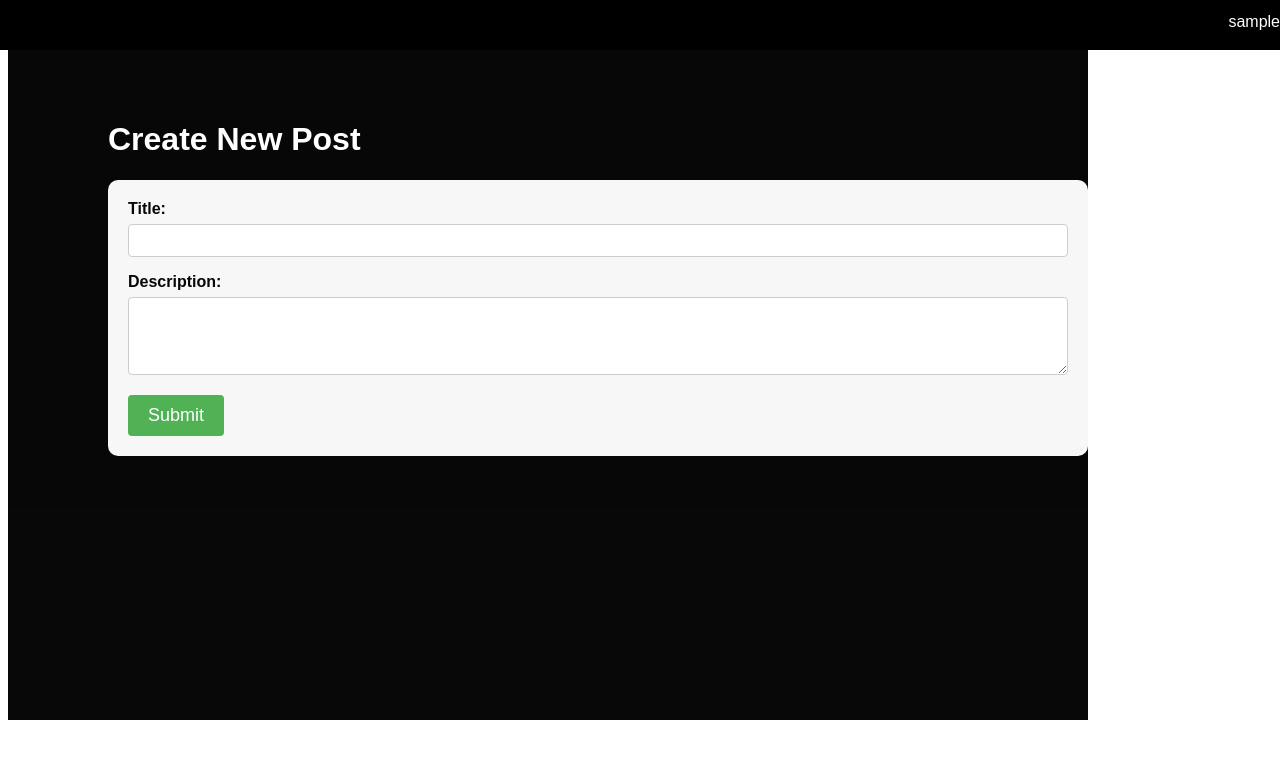
After one commit to xxcel3/blog-post-app, a Flask app: page /frontpage/newPost in a window 1280 px wide. The commit adds this page. Shown: the top 759 px of the page. Run offline with Flask 3, Linux system fonts and the light colour scheme; a database or web service that is not in the repository returns one stand-in record (values such as "Sample title").

Commit message:
added multiple post creation to db via new html and dynamic html post loading on /frontpage

```diff
--- a/app.py
+++ b/app.py
@@ -6,7 +6,7 @@ import uuid
 import json
 import html
 import bcrypt
-import datetime
+from datetime import datetime, timedelta, timezone
 
 
 # =======
@@ -72,7 +72,7 @@ def login():
 
     # Set authentication token as HttpOnly cookie
     response = make_response(jsonify({'message': 'Login successful'}))
-    response.set_cookie('auth_token', token, httponly=True, expires=datetime.datetime.now() + datetime.timedelta(hours=1))
+    response.set_cookie('auth_token', token, httponly=True, expires=datetime.now() + timedelta(hours=1))
 
     response.headers['X-Content-Type-Options'] = 'nosniff'
 
@@ -127,27 +127,63 @@ def getMessages():
         response.headers['X-Content-Type-Options'] = 'nosniff'
         return response
 
-#method below needs work, not finished
+#can maybe add ajax to listen for new posts to not have to refresh
 @app.route('/frontpage', methods=['GET']) #gets redirected here after successfully logging in
 def displayLoginHomepage():
+    authToken = request.cookies.get("auth_token")
+    userInfo = list(users_collection.find({"auth_token": f"{authToken}"}))
+    currAuthUser = userInfo[0]["username"]
 
-    username = "changeMe" #determine this based on auth token
-    allPostTitles = ["testTitle1", "testTitle2", "testTitle3", "testTitle4", "testTitle5"] #find a way to get a list of every postTitle from the DataBase
+    query = {
+        "postTitle": {"$exists": True},
+        "username": {"$exists": True},
+        "time": {"$exists": True},
+        "likes": {"$exists": True},
+    }
 
-    return render_template('loggedin.html', postTitles= allPostTitles, Username = username) #add parameters to replace the html contents
+    posts_info = list(post_collection.find(query))
 
-#method below needs work, not finished
+    #example below is just hardcoded
+    #posts_info = [{"postTitle":"title1", "time":"3-24-2024 12:00:00", "likes": "0"},
+    #              {"postTitle":"title2", "time":"3-25-2024 15:05:02", "likes": "10"},
+    #              {"postTitle":"title3", "time":"3-20-2024 18:30:45", "likes": "5"}]
+
+    return render_template('loggedin.html', postsInfo= posts_info, Username = currAuthUser) #add parameters to replace the html contents
+
+#maybe error handling when creating a post (ex. can post with empty title/description)
 @app.route('/frontpage/newPost', methods=['GET','POST']) #gets redirected here after successfully logging in
 def addNewPost():
     if request.method == 'GET':
         #just render the template so user can input stuff
+        authToken = request.cookies.get("auth_token")
+        userInfo = list(users_collection.find({"auth_token": f"{authToken}"}))
 
-        return render_template('newpost.html') #html that will have basic fields of input for user
+        currAuthUser = userInfo[0]["username"]
+        return render_template('newpost.html', Username=currAuthUser) #html that will have basic fields of input for user
+
     elif request.method == 'POST':
         #maybe new html to add title for post
+        post_title = html.escape(request.form.get('post-title'))
+        post_description = html.escape(request.form.get('post-description'))
+
         #keep track of creation time
+        current_time = datetime.now()
+        offset = timedelta(hours=-4)
+        current_time = current_time.replace(tzinfo=timezone.utc) + offset   #adding offset to get eastern time
+        formatted_time = current_time.strftime("%m-%d-%Y %H:%M:%S")
+
         #also keep track of the user of this post
-        #initialize likes to 0
+        authToken = request.cookies.get("auth_token")
+        userInfo = list(users_collection.find({"auth_token": f"{authToken}"}))
+
+        currAuthUser = userInfo[0]["username"]
+
+        #initialize likes to 0 and create id
+        id = str(uuid.uuid4())
+        likes = "0"
+
+        #inserting newly created post to db
+        post_collection.insert_one({"id":id, "username": currAuthUser, "postTitle": post_title, "postDesc":post_description, "time":formatted_time, "likes":likes})
 
         return redirect('/frontpage') #hopefully frontpage will now show the new created post
 
--- /dev/null
+++ b/static/newpoststyle.css
@@ -0,0 +1,81 @@
+body, input, textarea, button {
+    font-family: 'Poppins', sans-serif;
+}
+
+/* Style the black box */
+#black-box {
+    background-color: black;
+    position: fixed;
+    top: 0;
+    left: 0;
+    z-index: 999;
+    width: 100%;
+    height: 50px;
+}
+
+/* Style the username holder */
+#username-holder {
+    color: white;
+    align-items: center;
+    justify-content: center;
+    float: right;
+    padding-top: 13px;
+}
+
+/* Style the posts container */
+#posts {
+    background-color: black;
+    height: 670px;
+    width: 1080px;
+    margin-top: 50px;
+    opacity: 0.97;
+    padding-left: 100px;
+    padding-top: 50px;
+    box-sizing: border-box;
+}
+
+/* Style the post header */
+#post-header {
+    color: white;
+}
+
+/* Style the new post form */
+.new-post-form {
+    margin-top: 20px;
+    padding: 20px;
+    background-color: #f7f7f7;
+    border-radius: 10px;
+    box-sizing: border-box;
+}
+
+/* Style the form labels */
+label {
+    font-weight: bold;
+}
+
+/* Style the form inputs and textarea */
+input[type="text"],
+textarea {
+    width: 100%;
+    padding: 8px;
+    margin-top: 6px;
+    margin-bottom: 16px;
+    border: 1px solid #ccc;
+    border-radius: 4px;
+    box-sizing: border-box;
+}
+
+/* Style the submit button */
+.new-post-button {
+    background-color: #4CAF50;
+    color: white;
+    padding: 10px 20px;
+    border: none;
+    border-radius: 4px;
+    cursor: pointer;
+    font-size: 18px;
+}
+
+.new-post-button:hover {
+    background-color: #45a049;
+}
--- /dev/null
+++ b/templates/newpost.html
@@ -0,0 +1,31 @@
+<!DOCTYPE html>
+<html lang="en">
+<head>
+    <meta charset="UTF-8">
+    <meta name="viewport" content="width=device-width, initial-scale=1.0">
+    <title>New Post</title>
+    <link rel="shortcut icon" type="image/png" href="../static/images/icon.png">
+    <link rel="stylesheet" type="text/css" href="../static/newpoststyle.css">
+</head>
+<body>
+    <div id="black-box">
+        <div id="username-holder">{{Username}}</div>
+    </div>
+    <div id="posts">
+        <div id="post-header">
+            <h1>Create New Post</h1>
+        </div>
+        <div class="new-post-form">
+            <form id="post-form" action="/frontpage/newPost" method="post" enctype="application/x-www-form-urlencoded">
+                <label for="post-title">Title:</label><br>
+                <input type="text" id="post-title" name="post-title"><br>
+
+                <label for="post-description">Description:</label><br>
+                <textarea id="post-description" name="post-description" rows="4" cols="50"></textarea><br>
+
+                <button type="submit" class="new-post-button">Submit</button>
+            </form>
+        </div>
+    </div>
+</body>
+</html>
```
Also changed, not shown: static/all_functions.js (+8 -2 lines), templates/loggedin.html (+8 -4 lines).
